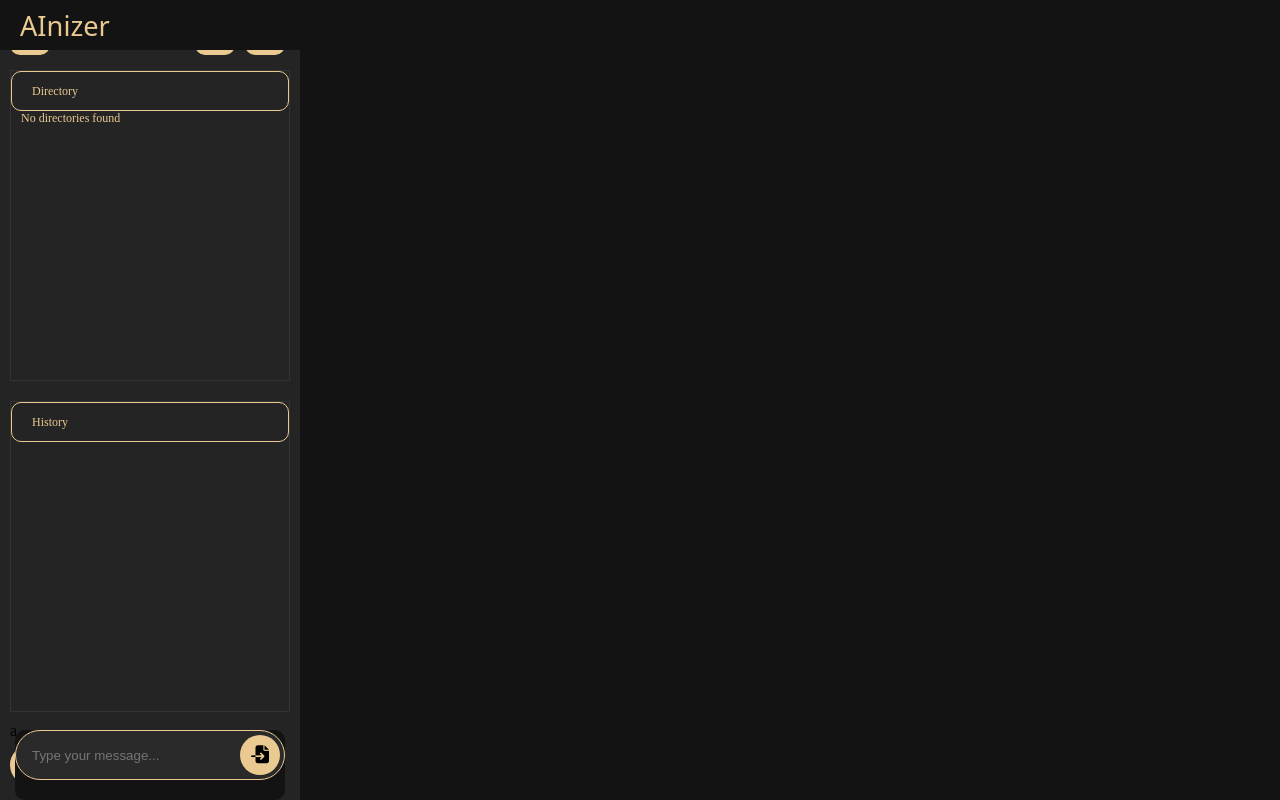
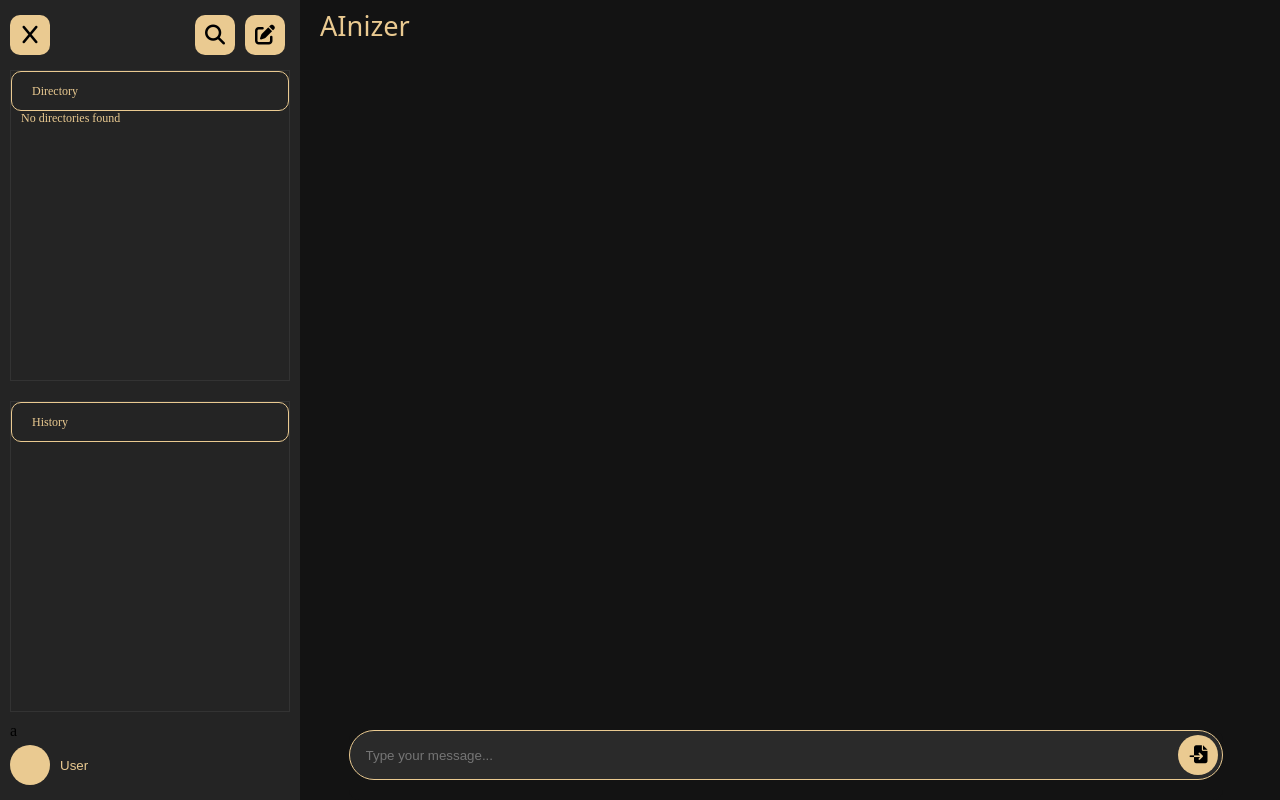
Before and after one commit to Hendry535230151/AI, a React (Create React App) app in the folder frontend/: page /chat in a window 1280 px wide. Built offline with nearby package versions, Linux system fonts and the light colour scheme.

Commit message:
Fixing false sidebar style

```diff
--- a/frontend/src/css/Chat.module.css
+++ b/frontend/src/css/Chat.module.css
@@ -9,18 +9,14 @@
 }
 
 .sidebar {
-    position: fixed;
-    top: 0;
-    left: 0;
-    width: 300px;
-    height: 100vh;
     background-color: #242424;
     padding: 10px;
     display: flex;
+    justify-content: space-between;
     flex-direction: column;
-    justify-content: space-between;
     align-items: center;
 }
+
 .sidebar_button_group {
     width: 100%;
     display: flex;
```
